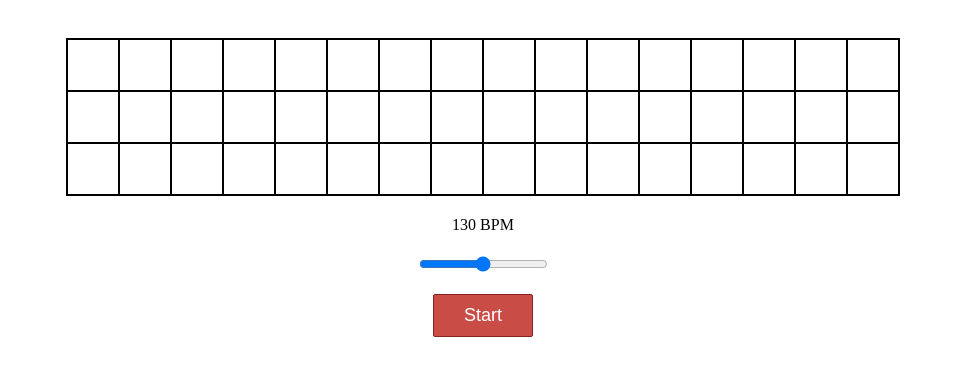
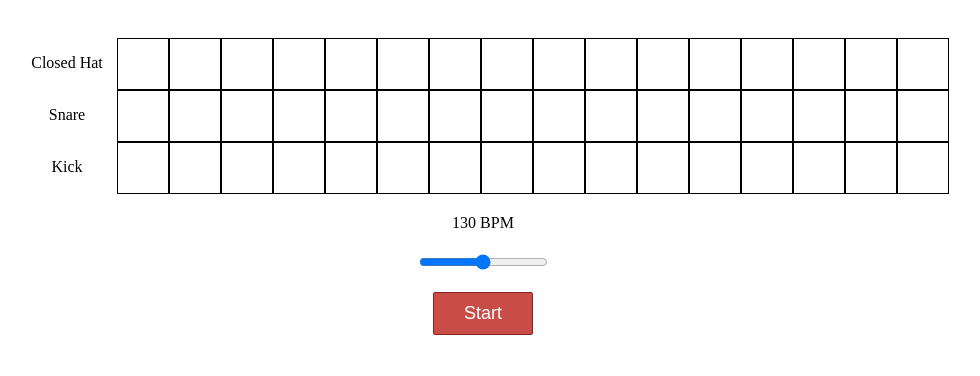
Before and after one commit to affordances/drum-machine, an Angular app: page / in a window 1280 px wide. Shown: the top 376 px of the page, without its empty margins (157-1137 px from the left). Built offline with nearby package versions, Linux system fonts and the light colour scheme; no server answers.

Commit message:
toggle() resets this.beat, instrument names added to template

```diff
--- a/src/app/metronome/metronome.component.css
+++ b/src/app/metronome/metronome.component.css
@@ -7,16 +7,25 @@
   flex-direction: column;
   justify-content: center;
   align-items: center;
-  text-align: center;
   margin: 0 auto;
   padding: 30px;
 }
 
 .instruments-container-container {
-  border: 1px solid black;
+  display: flex;
+  flex-direction: row;
+  /*border: 1px solid black;*/
 }
 
-.instruments-container {
+.instrument-name {
+  display: flex;
+  align-items: center;
+  justify-content: center;
+  width: 100px;
+  height: 50px;
+}
+
+.instrument-container {
   display: flex;
   flex-direction: row;
 }
@@ -42,6 +51,7 @@
 }
 
 .bpm-number {
+  text-align: center;
   margin: 20px;
 }
 
--- a/src/app/metronome/metronome.component.html
+++ b/src/app/metronome/metronome.component.html
@@ -1,6 +1,9 @@
 <div class="metronome">
-  <div class="instruments-container-container">
-    <div class="instruments-container" *ngFor="let instrument of instruments">
+  <div class="instruments-container-container" *ngFor="let instrument of instruments">
+    <div class="instrument-name">
+      {{instrument}}
+    </div>
+    <div class="instrument-container">
       <div *ngFor="let beat of beatLocations[instrument]; let i = index"
            [ngClass]="beat ? 'activeBeat' : 'inactiveBeat'"
            (click)="toggleBeat(instrument, i)">
--- a/src/app/metronome/metronome.component.ts
+++ b/src/app/metronome/metronome.component.ts
@@ -14,9 +14,9 @@ export class MetronomeComponent {
   instruments = [];
   beatLocations = {};
   sounds = {
-    hat: new Howl({src: ['./assets/chh.wav']}),
-    snare: new Howl({src: ['./assets/sd.wav']}),
-    kick: new Howl({src: ['./assets/kick.wav']})
+    "Closed Hat": new Howl({src: ['./assets/chh.wav']}),
+    "Snare": new Howl({src: ['./assets/sd.wav']}),
+    "Kick": new Howl({src: ['./assets/kick.wav']})
   };
 
   constructor() {
@@ -54,10 +54,11 @@ export class MetronomeComponent {
     if (this.playing) {
       clearInterval(this.timer);
       this.playing = false;
+      this.beat = 0;
     } else {
       this.timer = setInterval(() => this.playSounds(), (15 / this.bpm) * 1000);
       this.playing = true;
+      this.playSounds();
     }
-    this.playSounds();
   }
 }
```
